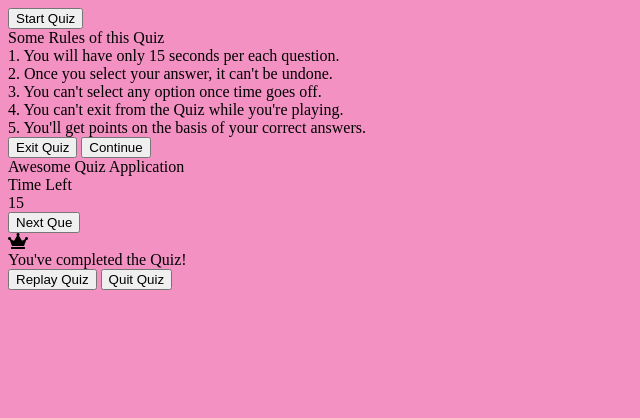
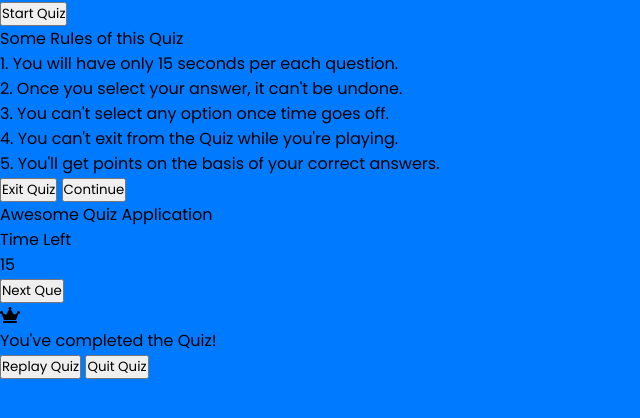
Before and after one commit to alka485/ALAB-316.2.1-Interacting-with-the-Browser, a plain HTML site: page index.html in a window 1280 px wide. Shown: the whole page, without its empty margins (0-640 px from the left). Drawn offline with Linux system fonts and the light colour scheme.

Commit message:
modification style.css

```diff
--- a/style.css
+++ b/style.css
@@ -1,3 +1,16 @@
-body {
-    background-color: #F291C2;
+@import url('https://fonts.googleapis.com/css2?family=Poppins:wght@200;300;400;500;600;700&display=swap');
+
+*{
+    margin: 0;
+    padding: 0;
+    box-sizing: border-box;
+    font-family: 'Poppins', sans-serif;
 }
+
+body{
+    background: #007bff;
+}
+::selection{
+    color: #fff;
+    background: #007bff;
+}
```
